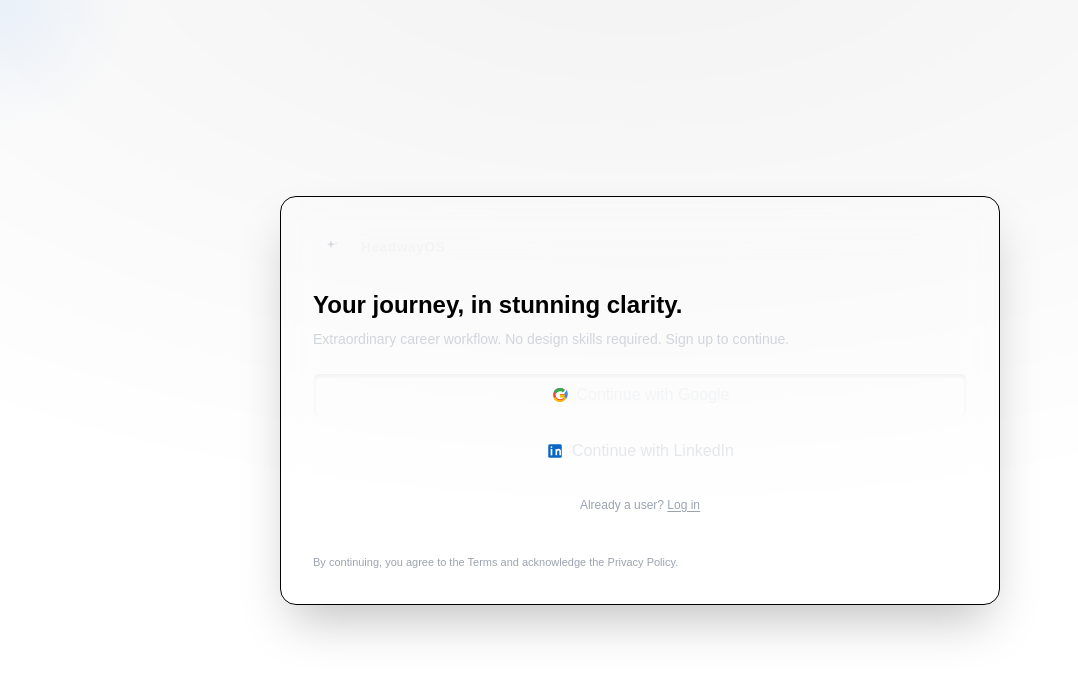
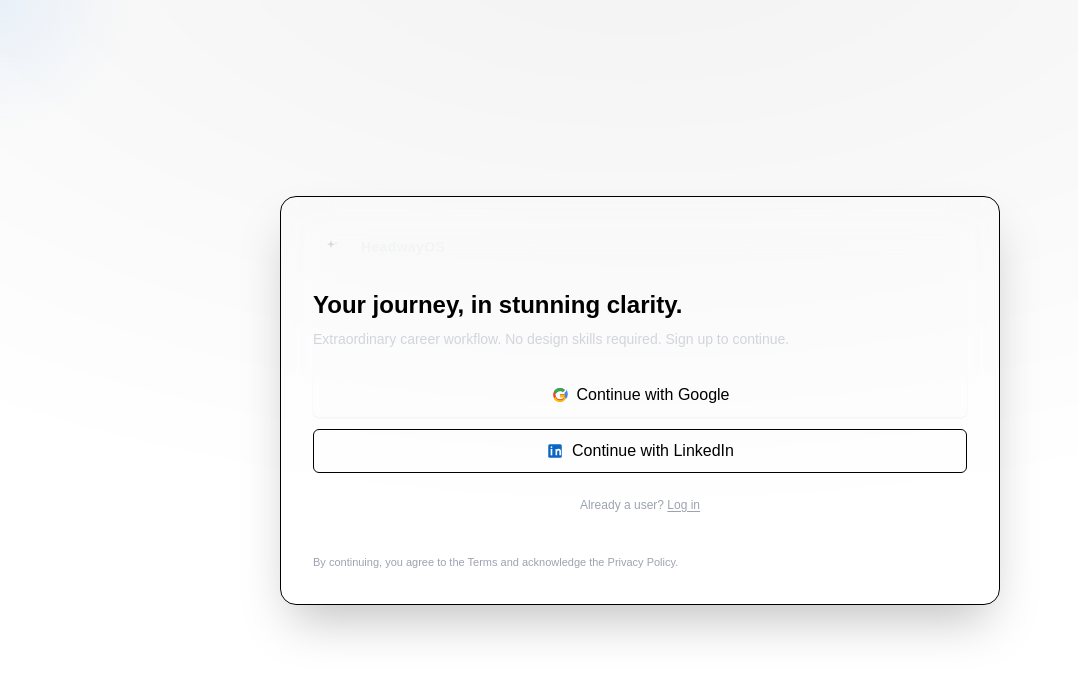
Before and after one commit to Nikitakoladara/HeadwayOsNextJs, a Next.js app: page / in a window 1280 px wide. Shown: the top 678 px of the page, without its empty margins (0-1078 px from the left). Built offline with nearby package versions, Linux system fonts and the light colour scheme.

Commit message:
auto-commit for 498afe3e-0c76-4690-972a-b79eadd348c7

```diff
--- a/app/page.js
+++ b/app/page.js
@@ -148,9 +148,8 @@ function PrimaryButton({ children, onClick, disabled }) {
     <button
       onClick={onClick}
       disabled={disabled}
-      className="group relative inline-flex h-11 items-center justify-center gap-2 overflow-hidden rounded-md border border-white/20 bg-white/10 px-4 font-medium text-gray-100 shadow-inner transition active:scale-[.99] disabled:opacity-50"
+      className="group relative inline-flex h-11 items-center justify-center gap-2 overflow-hidden rounded-md bg-primary px-4 font-medium text-primary-foreground shadow-sm transition active:scale-[.99] disabled:opacity-50 hover:bg-primary/90"
     >
-      <span className="pointer-events-none absolute inset-0 rounded-md bg-gradient-to-b from-white/10 to-transparent opacity-0 transition group-hover:opacity-100" />
       <span className="relative z-10 flex items-center gap-2">{children}</span>
     </button>
   );
@@ -161,7 +160,7 @@ function GhostButton({ children, onClick, disabled }) {
     <button
       onClick={onClick}
       disabled={disabled}
-      className="inline-flex h-11 items-center justify-center gap-2 rounded-md border border-white/10 bg-white/5 px-4 text-gray-200 transition hover:bg-white/10 active:scale-[.99] disabled:opacity-50"
+      className="inline-flex h-11 items-center justify-center gap-2 rounded-md border border-border bg-secondary px-4 text-secondary-foreground transition hover:bg-accent active:scale-[.99] disabled:opacity-50"
     >
       {children}
     </button>
```
